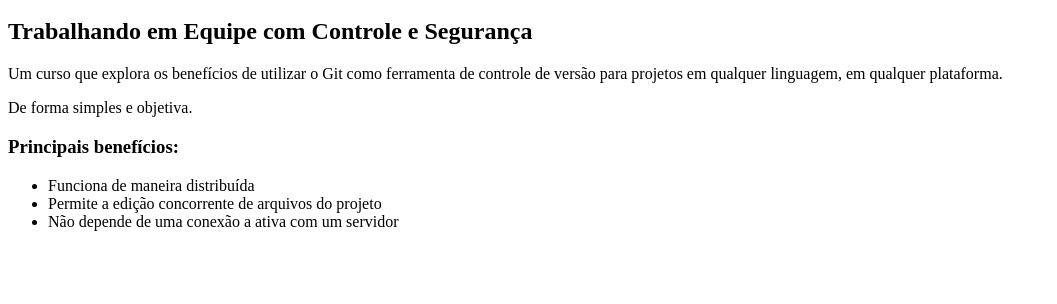
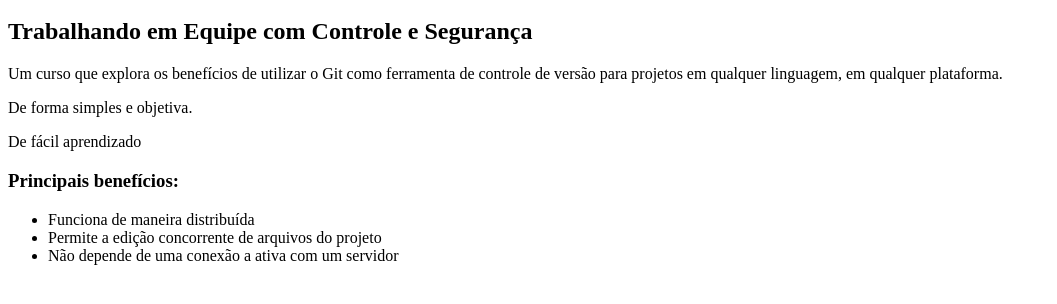
Before and after one commit to hezio/curso-git, a plain HTML site: page index.html in a window 1280 px wide. Shown: the part 48-352 px from the top of the page, without its empty margins (0-1057 px from the left). Drawn offline with Linux system fonts and the light colour scheme.

Commit message:
Inclusão de mais um parágrafo.

```diff
--- a/index.html
+++ b/index.html
@@ -6,6 +6,7 @@
 		<h2>Trabalhando em Equipe com Controle e Segurança</h2>
 		<p>Um curso que explora os benefícios de utilizar o Git como ferramenta de controle de versão para projetos em qualquer linguagem, em qualquer plataforma.</p>
 		<p>De forma simples e objetiva.</p>
+		<p>De fácil aprendizado</p>
 		<h3>Principais benefícios:</h3>
 		<ul>
 			<li>Funciona de maneira distribuída</li>
```
